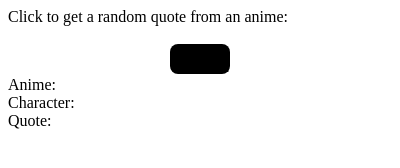
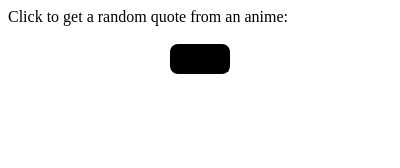
Before and after one commit to adatechschool/project-collectif---extention-navigateur-arthur-sarah-alexia, a browser extension: page projet/popup.html in a window 400 px wide. Drawn offline with Linux system fonts and the light colour scheme.

Commit message:
minor changes in HTML

```diff
--- a/projet/popup.html
+++ b/projet/popup.html
@@ -15,9 +15,9 @@
         </div>
         <br>
         <center><button type="button" id="getQuote">Search</button></center>
-        <div id="anime">Anime:</div>
-        <div id="character">Character:</div>
-       <div id="quote">Quote:</div>
+        <div id="anime"></div>
+        <div id="character"></div>
+       <div id="quote"></div>
         <!-- class="getQuote" value="Get Quote" -->
     </form>
 
```
